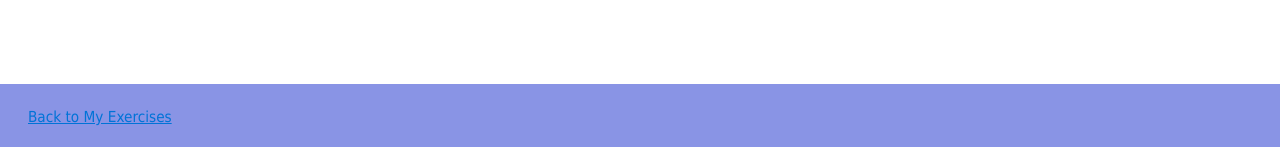
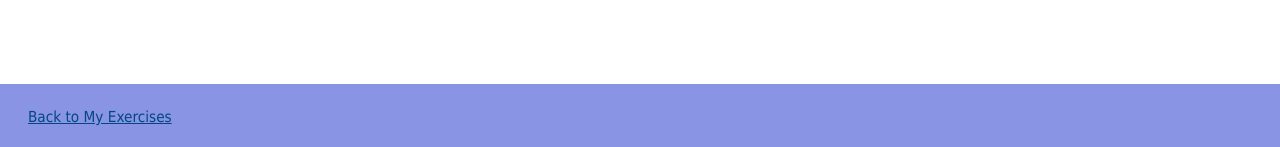
Before and after one commit to ac-inscript/cs-notes, a Jekyll site: the page JavaScript-exercises.html, which Jekyll copies as it is, in a window 1280 px wide. Shown: the part 896-1043 px from the top of the page. Built offline with Jekyll 4.4.1, drawn with Linux system fonts in a browser that asks for light colours.

Commit message:
colour footer

```diff
--- a/JavaScript-exercises.html
+++ b/JavaScript-exercises.html
@@ -128,8 +128,8 @@
         }
         document.getElementById("mixButton").addEventListener("click", showMix);
     </script>
-                <footer>
-                <a href="my-exercises.html" style="color: #0073d7; text-decoration: underline;">Back to My Exercises</a>
+            <footer>
+                <a href="my-exercises.html" style="color: #024783; text-decoration: underline;">Back to My Exercises</a>
             </footer>
 </body>
 </html>
```
